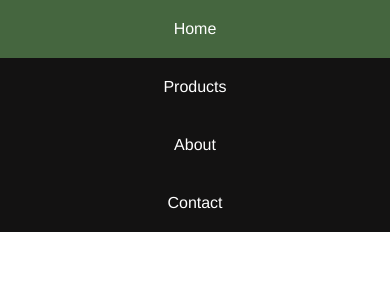
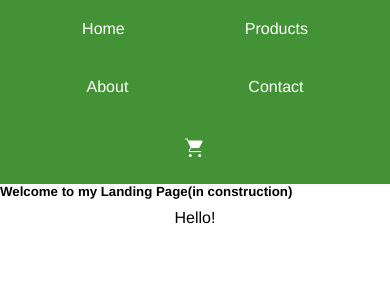
Before and after one commit to fnanoia/arreissem, a React (Create React App) app: page / in a window 390 px wide. Shown: the top 300 px of the page. Built offline with nearby package versions, Linux system fonts and the light colour scheme.

Commit message:
cartwidget

```diff
--- a/public/index.html
+++ b/public/index.html
@@ -11,6 +11,7 @@
     />
     <link rel="apple-touch-icon" href="%PUBLIC_URL%/logo192.png" />
     <link rel="manifest" href="%PUBLIC_URL%/manifest.json" />
+    <link rel="stylesheet" href="https://fonts.googleapis.com/css2?family=Material+Symbols+Outlined:opsz,wght,FILL,GRAD@20..48,100..700,0..1,-50..200" />
     <title>fnanoia React App</title>
   </head>
   <body>
--- a/src/App.js
+++ b/src/App.js
@@ -1,8 +1,12 @@
 import Navbar from "./components/Navbar";
+import ItemListContainer from "./components/ItemListContainer";
 
 function App(){
     return (
-    <Navbar/>
+    <>
+    <Navbar test="Bienvenidos" />
+    <ItemListContainer greeting="Hello!" />
+    </>
     )
 };
 
--- /dev/null
+++ b/src/components/CartWidget.js
@@ -0,0 +1,10 @@
+function CartWidget(){
+
+    return (
+    <span className="material-symbols-outlined">
+    shopping_cart
+    </span>
+    )
+};
+
+export default CartWidget;
--- /dev/null
+++ b/src/components/ItemListContainer.js
@@ -0,0 +1,11 @@
+function ItemListContainer(props){
+
+    return (
+    <>
+        <h5>Welcome to my Landing Page(in construction)</h5>
+        <div className="greeting">{props.greeting}</div>
+    </>
+    )
+};
+
+export default ItemListContainer;
--- a/src/components/Navbar.js
+++ b/src/components/Navbar.js
@@ -1,4 +1,7 @@
-function Navbar(){
+import CartWidget from "./CartWidget";
+
+function Navbar(props){
+    console.log(props.test);
     return (
     <div className="menu">
         <ul>
@@ -6,6 +9,7 @@ function Navbar(){
             <li><a href="#">Products</a></li>
             <li><a href="#">About</a></li>
             <li><a href="#">Contact</a></li>
+            <li><a href="#"><CartWidget /></a></li>
         </ul>
     </div>
     )
--- a/src/css/main.css
+++ b/src/css/main.css
@@ -4,9 +4,20 @@
     font-family: Helvetica;
 }
 
+@media screen and (max-width: 700px) {
+    .menu ul li {
+        display: flex;
+        justify-content: center;
+        align-items: center;
+        flex-wrap: wrap;
+        padding: 20px 60px;
+    }
+}
+
+/*Navbar*/
 .menu {
     text-align: center;
-    background-color: rgb(19, 18, 18);
+    background-color: rgb(68, 146, 54);
 }
 .menu ul li {
     display: inline-block;
@@ -18,18 +29,36 @@
     text-decoration: none;
     color: white;
 }
-.menu ul li:hover{
-    background-color: rgb(69, 102, 63);
+.menu ul li a:hover{
+    color: rgb(69, 102, 63);
     opacity: 1;
-    transition: 1s;
+    transition: 2s;
+}
+.menu ul .material-symbols-outlined{
+    color: white;
+      font-variation-settings:
+      'FILL' 1,
+      'wght' 200,
+      'GRAD' 0,
+      'opsz' 24
+}
+.menu ul .material-symbols-outlined:hover{
+    color: rgb(69, 102, 63);
+    opacity: 1;
+    transition: 2s;
 }
 
-@media screen and (max-width: 700px) {
-    .menu ul li {
+/*Hello*/
+.greeting{
     display: flex;
     justify-content: center;
     align-items: center;
     flex-wrap: wrap;
-        padding: 20px 60px;
+    padding: 10px 5px;
 }
+.greeting:hover{
+    transition: 1s;
+    font-size: 8vh;
+    background-color: rgb(69, 102, 63);
+    color: white;
 }
```
Lines whose indentation alone changed are shown as unchanged.
